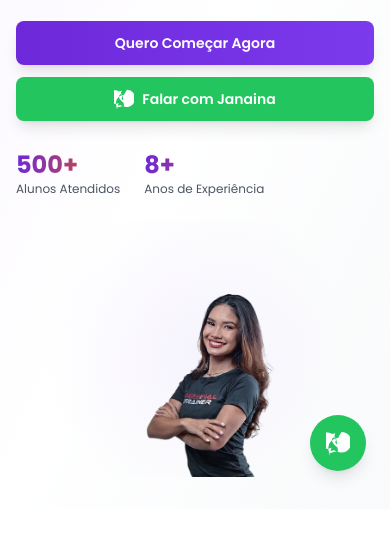
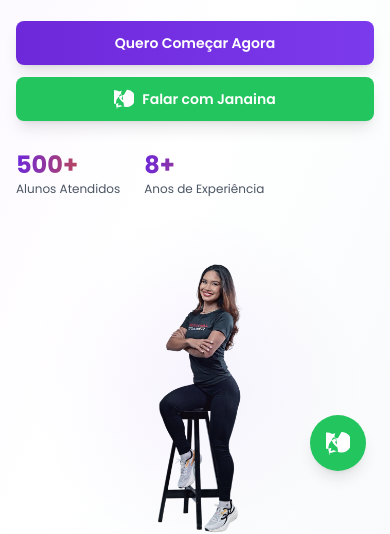
Before and after one commit to Alessandro-NSousa/Landing-page-Janaina, a website: page index.html in a window 390 px wide. Shown: the part 349-883 px from the top of the page. Drawn offline with nearby package versions, Linux system fonts and the light colour scheme; files that its build step writes are made by us from their sources.

Commit message:
fix: ajuste na posição da imagem da sessão hero

```diff
--- a/index.html
+++ b/index.html
@@ -100,9 +100,9 @@
             </div>
 
             <!-- Hero Image -->
-            <div class="relative order-2 md:order-2 h-64 md:h-full md:min-h-96">
-                <div class="relative rounded-2xl md:rounded-3xl h-full overflow-hidden">
-                    <img src="./assets/images/janaina-hero.png" alt="Janaina Santana - Personal Trainer" loading="lazy" class="w-full h-full object-cover object-top">
+            <div class="relative order-2 md:order-2 w-full">
+                <div class="relative rounded-2xl md:rounded-3xl overflow-hidden">
+                    <img src="./assets/images/janaina-hero.png" alt="Janaina Santana - Personal Trainer" loading="lazy" class="w-full h-auto max-h-80 md:max-h-none md:min-h-96 object-contain md:object-cover md:object-top">
                     <div class="absolute inset-0" style="background: radial-gradient(circle at center, rgba(124, 58, 237, 0.05) 0%, transparent 70%);"></div>
                 </div>
             </div>
```
